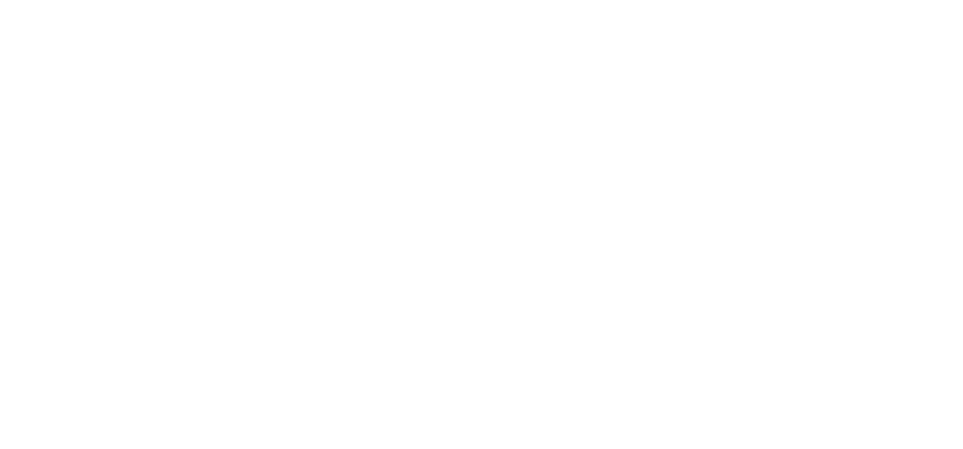
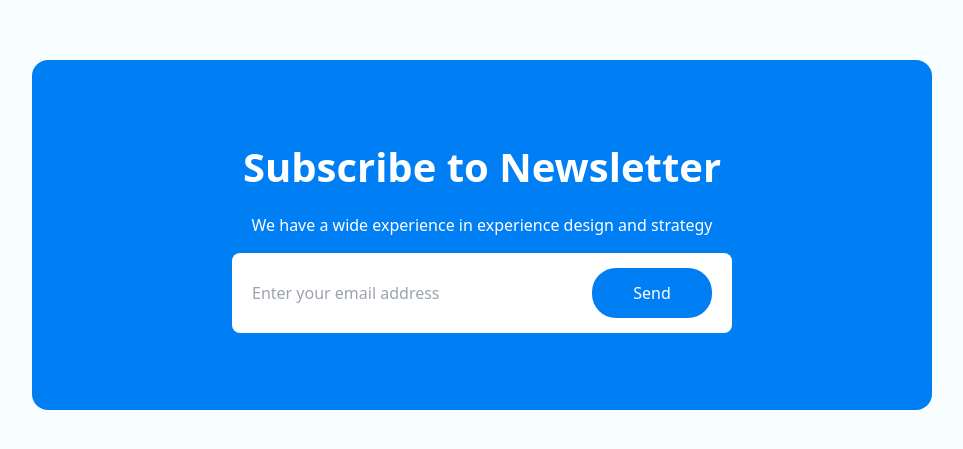
Before and after one commit to srishtigautam21/sale-assist-assignment, a React (Create React App) app: page / in a window 1280 px wide. Shown: the part 3445-3894 px from the top of the page, without its empty margins (158-1121 px from the left). Before the commit the page ends 3280 px from the top, so only its background shows below. Built offline with nearby package versions, Linux system fonts and the light colour scheme; no server answers.

Commit message:
Made newsletter section

```diff
--- a/src/App.js
+++ b/src/App.js
@@ -2,6 +2,7 @@
 import CustomerReview from "./component/CustomerReview";
 import Home from "./component/Home";
 import Navbar from "./component/Navbar";
+import NewsLetter from "./component/NewsLetter";
 import Services from "./component/Services";
 import Specialist from "./component/Specialist";
 
@@ -13,6 +14,7 @@
       <Services />
       <Specialist />
       <CustomerReview />
+      <NewsLetter />
     </div>
   );
 }
--- /dev/null
+++ b/src/component/NewsLetter.jsx
@@ -0,0 +1,28 @@
+import React from "react";
+
+const NewsLetter = () => {
+  return (
+    <div className='flex flex-col gap-5 w-full h-screen bg-main px-[50px] items-center justify-center'>
+      <div className='bg-blue w-[900px] h-[350px] rounded-2xl flex flex-col justify-center items-center gap-5'>
+        <div className='text-white text-[40px] font-bold '>
+          Subscribe to Newsletter
+        </div>
+        <div className='text-white text-[16px] leading-4'>
+          We have a wide experience in experience design and strategy
+        </div>
+        <div className='w-[500px] h-[80px] bg-white flex items-center justify-around rounded-lg'>
+          <input
+            placeholder='Enter your email address'
+            type='email'
+            className='w-[300px] outline-none'
+          />
+          <button className='w-[120px] h-[50px] bg-blue text-white rounded-3xl'>
+            Send
+          </button>
+        </div>
+      </div>
+    </div>
+  );
+};
+
+export default NewsLetter;
```
